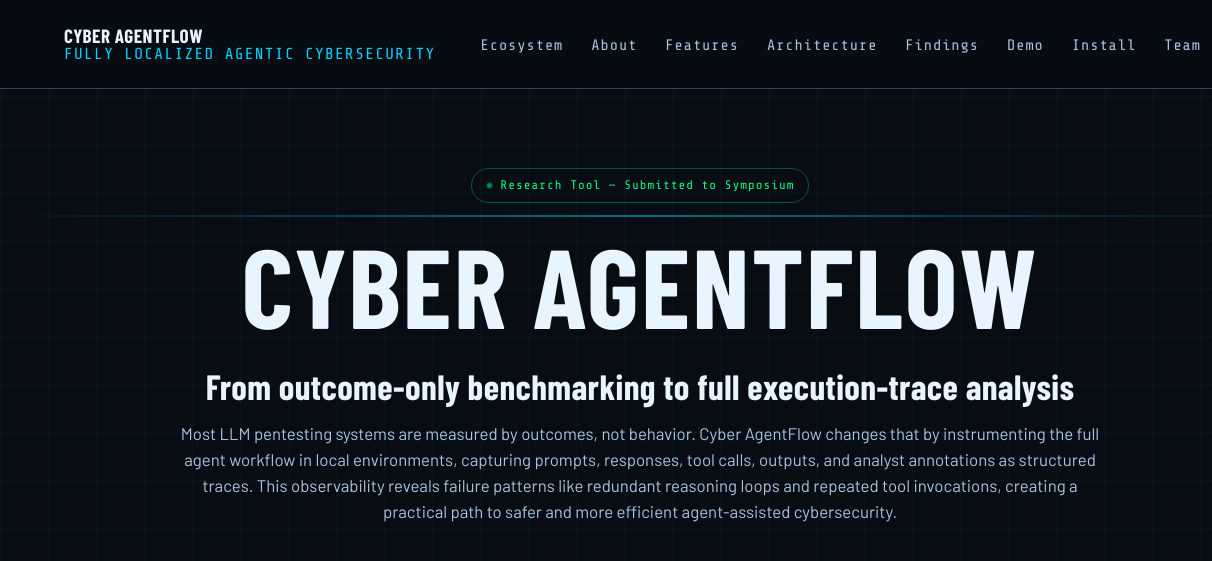
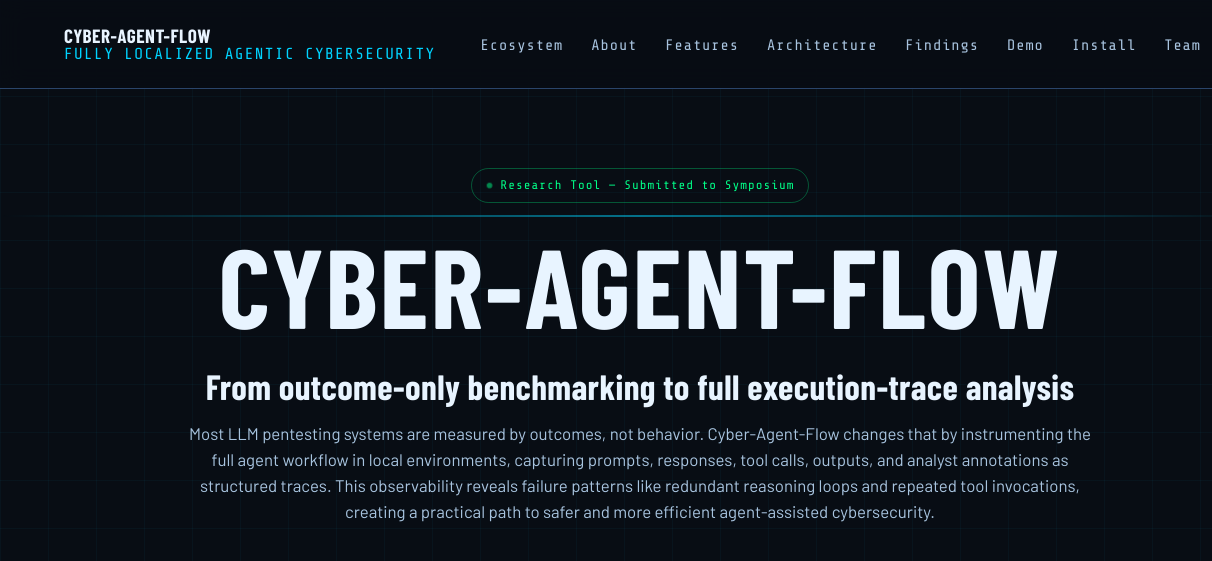
Before and after one commit to raistlinJ/cyber-agent-flow-site, a plain HTML site: page index.html in a window 1280 px wide. Shown: the top 561 px of the page, 0-1212 px from the left. Drawn offline with nearby package versions, Linux system fonts and the light colour scheme; a web font is replaced by a local one.

Commit message:
Update branding to Cyber-Agent-Flow

```diff
--- a/index.html
+++ b/index.html
@@ -3,7 +3,7 @@
 <head>
   <meta charset="UTF-8" />
   <meta name="viewport" content="width=device-width, initial-scale=1.0" />
-  <title>Cyber AgentFlow — Privacy-First Agentic Pentesting</title>
+  <title>Cyber-Agent-Flow — Privacy-First Agentic Pentesting</title>
   <link rel="stylesheet" href="style.css" />
   <link rel="preconnect" href="https://fonts.googleapis.com" />
   <link href="https://fonts.googleapis.com/css2?family=Share+Tech+Mono&family=Barlow:wght@300;400;600;700;900&family=Barlow+Condensed:wght@700;900&display=swap" rel="stylesheet" />
@@ -16,7 +16,7 @@
   <nav id="navbar">
     <div class="nav-inner">
       <a href="#hero" class="nav-logo">
-        <span class="nav-logo-main">Cyber AgentFlow</span>
+        <span class="nav-logo-main">Cyber-Agent-Flow</span>
         <span class="nav-logo-sub">Fully Localized Agentic Cybersecurity</span>
       </a>
       <button class="nav-toggle" id="navToggle" aria-label="Toggle navigation">
@@ -53,13 +53,13 @@
         Research Tool &mdash; Submitted to Symposium
       </div>
       <h1 class="hero-title">
-        <span class="hero-title-main">CYBER AGENTFLOW</span>
+        <span class="hero-title-main">CYBER-AGENT-FLOW</span>
       </h1>
       <p class="hero-overview-head">
         From outcome-only benchmarking to full execution-trace analysis
       </p>
       <p class="hero-sub">
-        Most LLM pentesting systems are measured by outcomes, not behavior. Cyber AgentFlow changes that by instrumenting the full agent workflow in local environments, capturing prompts, responses, tool calls, outputs, and analyst annotations as structured traces. This observability reveals failure patterns like redundant reasoning loops and repeated tool invocations, creating a practical path to safer and more efficient agent-assisted cybersecurity.
+        Most LLM pentesting systems are measured by outcomes, not behavior. Cyber-Agent-Flow changes that by instrumenting the full agent workflow in local environments, capturing prompts, responses, tool calls, outputs, and analyst annotations as structured traces. This observability reveals failure patterns like redundant reasoning loops and repeated tool invocations, creating a practical path to safer and more efficient agent-assisted cybersecurity.
       </p>
       <div class="hero-cta">
         <a href="https://github.com/raistlinJ/cyber-agent-flow" target="_blank" class="btn btn-primary">
@@ -103,7 +103,7 @@
     <div class="section-inner">
       <div class="section-label">// 01 — PLATFORM OVERVIEW</div>
       <h2 class="section-title">Tool Ecosystem and Execution Flow</h2>
-      <p class="section-desc">Cyber AgentFlow connects local LLM reasoning with MCP-based tool execution, policy enforcement, and structured telemetry so analysts can observe and improve every engagement.</p>
+      <p class="section-desc">Cyber-Agent-Flow connects local LLM reasoning with MCP-based tool execution, policy enforcement, and structured telemetry so analysts can observe and improve every engagement.</p>
 
       <div class="ecosystem-grid">
         <article class="ecosystem-card">
@@ -148,7 +148,7 @@
             unacceptable trade-off.
           </p>
           <p>
-            <strong>Cyber AgentFlow</strong> takes a different path. By orchestrating everything through a local
+            <strong>Cyber-Agent-Flow</strong> takes a different path. By orchestrating everything through a local
             Ollama-compatible LLM instance and the Model Context Protocol (MCP), the platform bridges natural
             language reasoning to native cybersecurity toolchains without a single packet crossing your perimeter.
           </p>
@@ -221,16 +221,16 @@
   <section id="architecture">
     <div class="section-inner">
       <div class="section-label">// 04 — ARCHITECTURE</div>
-      <h2 class="section-title">Cyber AgentFlow Architecture</h2>
+      <h2 class="section-title">Cyber-Agent-Flow Architecture</h2>
 
       <div class="architecture-layout">
         <div class="architecture-media">
           <figure class="paper-figure">
             <div class="paper-figure-frame">
-              <img src="assets/images/cyber-agent-flow-architecture.png" alt="Cyber AgentFlow architecture showing human input, agentic broker, local execution, and observation telemetry loop" />
+              <img src="assets/images/cyber-agent-flow-architecture.png" alt="Cyber-Agent-Flow architecture showing human input, agentic broker, local execution, and observation telemetry loop" />
             </div>
             <figcaption>
-              Figure 1. Cyber AgentFlow architecture supporting human-in-the-loop orchestration, local tool execution through MCP interfaces, and structured telemetry collection for post-hoc analysis.
+              Figure 1. Cyber-Agent-Flow architecture supporting human-in-the-loop orchestration, local tool execution through MCP interfaces, and structured telemetry collection for post-hoc analysis.
             </figcaption>
           </figure>
         </div>
@@ -264,7 +264,7 @@
     <div class="section-inner">
       <div class="section-label">// 05 — FINDINGS SNAPSHOT</div>
       <h2 class="section-title">Preliminary Results and Observations</h2>
-      <p class="section-desc">In a multi-step pivoting scenario, the Cyber AgentFlow workflow successfully reached the target objective using Ollama with MCP-connected tools. Instrumented traces enabled phase-level analysis of time and interaction patterns across reconnaissance, service identification, exploitation, and pivot setup.</p>
+      <p class="section-desc">In a multi-step pivoting scenario, the Cyber-Agent-Flow workflow successfully reached the target objective using Ollama with MCP-connected tools. Instrumented traces enabled phase-level analysis of time and interaction patterns across reconnaissance, service identification, exploitation, and pivot setup.</p>
 
       <div class="findings-context">
         <article class="findings-setup">
@@ -278,7 +278,7 @@
 
         <figure class="paper-figure findings-figure">
           <div class="paper-figure-frame">
-            <img src="assets/images/pivot-test-figure.png" alt="Pivot testing scenario used for Cyber AgentFlow evaluation" />
+            <img src="assets/images/pivot-test-figure.png" alt="Pivot testing scenario used for Cyber-Agent-Flow evaluation" />
           </div>
           <figcaption>
             Figure 2. Pivoting scenario used to generate execution traces for time and interaction analysis.
@@ -309,7 +309,7 @@
 
       <div class="telemetry-panel findings-conclusion">
         <h3>Conclusion and Next Steps</h3>
-        <p>Cyber AgentFlow shifts evaluation from outcome-only benchmarking to execution-level observability. By embedding an LLM agent in a local, bounded tool environment and capturing full interaction traces, the framework enables more transparent diagnosis and iterative improvement of agent-assisted penetration testing workflows.</p>
+        <p>Cyber-Agent-Flow shifts evaluation from outcome-only benchmarking to execution-level observability. By embedding an LLM agent in a local, bounded tool environment and capturing full interaction traces, the framework enables more transparent diagnosis and iterative improvement of agent-assisted penetration testing workflows.</p>
         <p>Future work expands scenario diversity and dataset scale, with increased automation and human-in-the-loop analysis to detect recurring inefficiencies and align agent behavior with established penetration testing practice.</p>
       </div>
     </div>
@@ -335,7 +335,7 @@
         <iframe
           class="demo-video"
           src="https://www.youtube.com/embed/YOUR_VIDEO_ID"
-          title="Cyber AgentFlow Demo"
+          title="Cyber-Agent-Flow Demo"
           frameborder="0"
           allow="accelerometer; autoplay; clipboard-write; encrypted-media; gyroscope; picture-in-picture"
           allowfullscreen>
@@ -564,7 +564,7 @@ ollama pull llama3</code>
   <footer>
     <div class="footer-inner">
       <div class="footer-logo">
-        <span class="logo-bracket">[</span>CYBER AGENTFLOW<span class="logo-bracket">]</span>
+        <span class="logo-bracket">[</span>CYBER-AGENT-FLOW<span class="logo-bracket">]</span>
         <span class="footer-sub">WebUI</span>
       </div>
       <p class="footer-desc">A privacy-preserving agentic penetration testing platform powered by the Model Context Protocol.</p>
@@ -575,7 +575,7 @@ ollama pull llama3</code>
         <a href="#install">Install</a>
         <a href="#team">Team</a>
       </div>
-      <p class="footer-copy">&copy; <span id="footerYear"></span> Cyber AgentFlow Research Team. Released under MIT License.</p>
+      <p class="footer-copy">&copy; <span id="footerYear"></span> Cyber-Agent-Flow Research Team. Released under MIT License.</p>
     </div>
   </footer>
 
--- a/script.js
+++ b/script.js
@@ -1,5 +1,5 @@
 /* =========================================================
-   Cyber AgentFlow — script.js
+   Cyber-Agent-Flow — script.js
    Features: navbar scroll, mobile menu, smooth scroll,
              copy-to-clipboard, screenshot modal, scroll reveal
 ========================================================= */
--- a/style.css
+++ b/style.css
@@ -1,5 +1,5 @@
 /* =========================================================
-   Cyber AgentFlow — Landing Page Stylesheet
+   Cyber-Agent-Flow — Landing Page Stylesheet
    Theme: Terminal-Industrial Dark
    Fonts: Share Tech Mono (code/labels) + Barlow Condensed (headings) + Barlow (body)
 ========================================================= */
```
Also changed, not shown: 1 other file.
